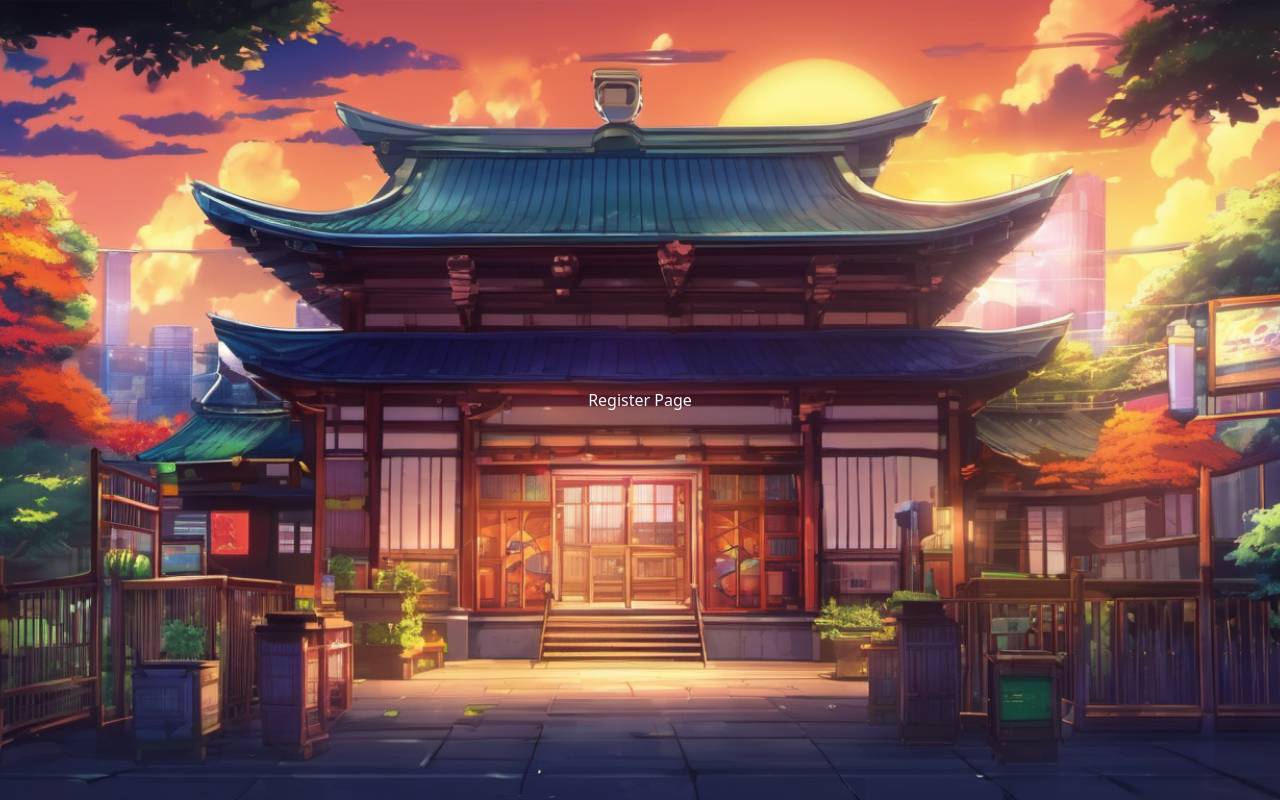
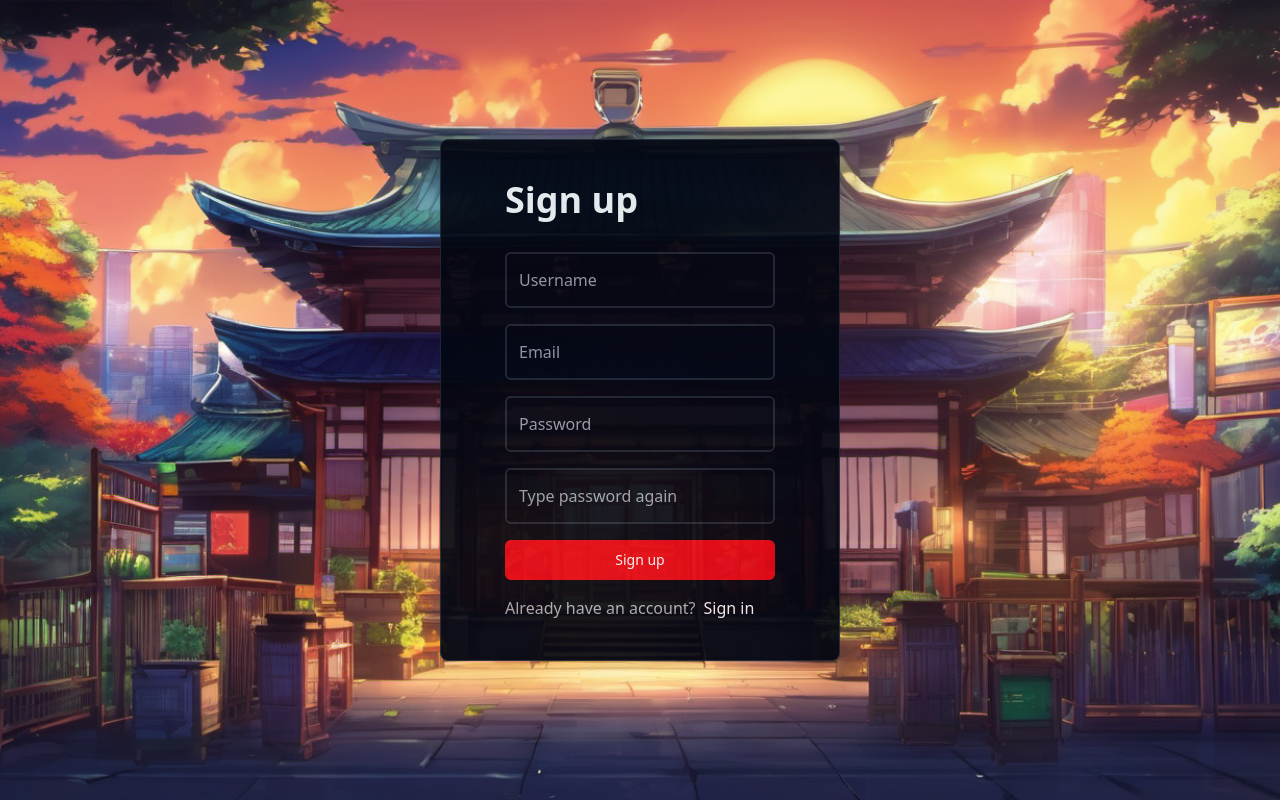
Before and after one commit to d-rubin/Videostore-Frontend, a Next.js app: page /register in a window 1280 px wide. Built offline with nearby package versions, Linux system fonts and the light colour scheme.

Commit message:
feat: add login/register page & added client/SSR-validation of the forms

```diff
--- a/app/(auth)/login/page.tsx
+++ b/app/(auth)/login/page.tsx
@@ -1,14 +1,18 @@
-import { Card, CardHeader, CardTitle, CardContent } from "@/components/ui/card";
-import { Input } from "@/components/ui/input";
+import AuthCard from "@/components/AuthCard";
 
 export default function LoginPage() {
   return (
-    <Card className="flex w-full flex-col gap-8 p-8 sm:w-fit">
-      <h1 className="text-4xl">Sign In</h1>
-      <div className="flex flex-col gap-4">
-        <Input name="username" placeholder="Username" />
-        <Input name="password" placeholder="Password" />
-      </div>
-    </Card>
+    <AuthCard
+      title="Sign In"
+      inputs={[
+        { name: "username", placeholder: "Username" },
+        { name: "password", placeholder: "Password" },
+      ]}
+      link={{
+        description: "Neu bei Netflix?",
+        label: "Jetzt registrieren",
+        href: "/register",
+      }}
+    />
   );
 }
--- a/app/(auth)/register/page.tsx
+++ b/app/(auth)/register/page.tsx
@@ -1,7 +1,19 @@
+import AuthCard from "@/components/AuthCard";
 export default function RegisterPage() {
-    return (
-        <div>
-            <h1>Register Page</h1>
-        </div>
-    )
+  return (
+    <AuthCard
+      title="Sign up"
+      inputs={[
+        { name: "username", placeholder: "Username" },
+        { name: "email", placeholder: "Email" },
+        { name: "password", placeholder: "Password" },
+        { name: "password2", placeholder: "Type password again" },
+      ]}
+      link={{
+        href: "/login",
+        description: "Already have an account?",
+        label: "Sign in",
+      }}
+    />
+  );
 }
--- a/app/globals.css
+++ b/app/globals.css
@@ -12,9 +12,6 @@
 
     --popover: 0 0% 100%;
     --popover-foreground: 224 71.4% 4.1%;
-
-    --primary: 220.9 39.3% 11%;
-    --primary-foreground: 210 20% 98%;
 
     --secondary: 220 14.3% 95.9%;
     --secondary-foreground: 220.9 39.3% 11%;
--- /dev/null
+++ b/components/AuthCard.tsx
@@ -0,0 +1,87 @@
+"use client";
+
+import { Card } from "@/components/ui/card";
+import { Input } from "@/components/ui/input";
+import { Button } from "@/components/ui/button";
+import Link from "next/link";
+import { login, register } from "@/lib/actions";
+import { LoginSchema, RegisterSchema } from "@/lib/schemas";
+import { usePathname } from "next/navigation";
+import { useState } from "react";
+
+type AuthCardProps = {
+  title: string;
+  inputs: {
+    name: string;
+    placeholder: string;
+  }[];
+  link: {
+    description: string;
+    label: string;
+    href: string;
+  };
+};
+
+const AuthCard = ({ title, link, inputs }: AuthCardProps) => {
+  const pathname = usePathname();
+  const [errors, setErrors] = useState<string[]>([]);
+  const validateLogin = async (formData: FormData) => {
+    const username = formData.get("username");
+    const password = formData.get("password");
+
+    const result = LoginSchema.safeParse({ username, password });
+    if (!result.success) {
+      return setErrors(result.error.issues.map((error) => error.message));
+    }
+
+    return setErrors((await login(result.data)).errors);
+  };
+
+  const validateRegister = async (formData: FormData) => {
+    const username = formData.get("username");
+    const password = formData.get("password");
+    const password2 = formData.get("password2");
+    const email = formData.get("email");
+
+    if (password !== password2) return setErrors(["Passwords do not match"]);
+
+    const result = RegisterSchema.safeParse({ username, password, email });
+    if (!result.success) {
+      return setErrors(result.error.issues.map((error) => error.message));
+    }
+
+    return setErrors((await register(result.data)).errors);
+  };
+
+  const handleSubmit = (formData: FormData) => {
+    setErrors([]);
+    if (pathname.includes("/login")) {
+      validateLogin(formData);
+    } else {
+      validateRegister(formData);
+    }
+  };
+
+  return (
+    <Card className="flex w-full flex-col gap-8 px-8 py-10 opacity-90 sm:w-[25rem] sm:px-16">
+      <h1 className="text-4xl font-semibold">{title}</h1>
+      <form
+        // action={pathname.includes("/login") ? validateLogin : validateRegister}
+        action={handleSubmit}
+        className="flex flex-col gap-4"
+      >
+        {inputs.map((input) => (
+          <Input name={input.name} placeholder={input.placeholder} />
+        ))}
+        {!!errors.length && <p>{errors.map((error) => `${error}. `)}</p>}
+        <Button type="submit">{title}</Button>
+        <span className="flex w-fit flex-row gap-2">
+          <p className="opacity-70">{link.description}</p>
+          <Link href={link.href}>{link.label}</Link>
+        </span>
+      </form>
+    </Card>
+  );
+};
+
+export default AuthCard;
--- /dev/null
+++ b/components/ui/button.tsx
@@ -0,0 +1,56 @@
+import * as React from "react";
+import { Slot } from "@radix-ui/react-slot";
+import { cva, type VariantProps } from "class-variance-authority";
+
+import { cn } from "@/lib/utils";
+
+const buttonVariants = cva(
+  "inline-flex items-center justify-center whitespace-nowrap rounded-md text-sm font-medium ring-offset-background transition-colors focus-visible:outline-none focus-visible:ring-2 focus-visible:ring-ring focus-visible:ring-offset-2 disabled:pointer-events-none disabled:opacity-50",
+  {
+    variants: {
+      variant: {
+        default: "bg-primary text-primary-foreground hover:bg-primary/90",
+        destructive:
+          "bg-destructive text-destructive-foreground hover:bg-destructive/90",
+        outline:
+          "border border-input bg-background hover:bg-accent hover:text-accent-foreground",
+        secondary:
+          "bg-secondary text-secondary-foreground hover:bg-secondary/80",
+        ghost: "hover:bg-accent hover:text-accent-foreground",
+        link: "text-primary underline-offset-4 hover:underline",
+      },
+      size: {
+        default: "h-10 px-4 py-2",
+        sm: "h-9 rounded-md px-3",
+        lg: "h-11 rounded-md px-8",
+        icon: "h-10 w-10",
+      },
+    },
+    defaultVariants: {
+      variant: "default",
+      size: "default",
+    },
+  },
+);
+
+export interface ButtonProps
+  extends React.ButtonHTMLAttributes<HTMLButtonElement>,
+    VariantProps<typeof buttonVariants> {
+  asChild?: boolean;
+}
+
+const Button = React.forwardRef<HTMLButtonElement, ButtonProps>(
+  ({ className, variant, size, asChild = false, ...props }, ref) => {
+    const Comp = asChild ? Slot : "button";
+    return (
+      <Comp
+        className={cn(buttonVariants({ variant, size, className }))}
+        ref={ref}
+        {...props}
+      />
+    );
+  },
+);
+Button.displayName = "Button";
+
+export { Button, buttonVariants };
--- a/components/ui/input.tsx
+++ b/components/ui/input.tsx
@@ -11,7 +11,7 @@ const Input = React.forwardRef<HTMLInputElement, InputProps>(
       <input
         type={type}
         className={cn(
-          "flex h-10 w-full rounded-md border border-input bg-background p-5 text-sm ring-offset-background file:border-0 file:bg-transparent file:text-sm file:font-medium placeholder:text-muted-foreground focus-visible:outline-none focus-visible:ring-2 focus-visible:ring-ring focus-visible:ring-offset-2 disabled:cursor-not-allowed disabled:opacity-50",
+          "text-md flex h-14 w-full rounded-md border-2 border-input bg-background px-3 py-4 ring-offset-background file:border-0 file:bg-transparent file:text-sm file:font-medium placeholder:text-muted-foreground focus-visible:outline-none focus-visible:ring-2 focus-visible:ring-ring focus-visible:ring-offset-2 disabled:cursor-not-allowed disabled:opacity-50",
           className,
         )}
         ref={ref}
--- /dev/null
+++ b/lib/actions.ts
@@ -0,0 +1,48 @@
+"use server";
+
+import { cookies } from "next/headers";
+import { LoginSchema, RegisterSchema, TLoginSchema } from "./schemas";
+import { redirect } from "next/navigation";
+
+export const login = async (data: TLoginSchema) => {
+  const result = LoginSchema.safeParse(data);
+  if (!result.success) {
+    return { errors: result.error.issues.map((issue) => issue.message) };
+  }
+
+  try {
+    const apiResult = await fetch(`${process.env.API_URL}/auth/login/`, {
+      method: "POST",
+      body: JSON.stringify(result.data),
+    });
+    const apiData = await apiResult.json();
+    if (apiData.status === 200) {
+      cookies().set("AuthToken", apiData.token);
+      return { errors: [], status: 200, data: apiData };
+    }
+    return { errors: [apiData.message] };
+  } catch (error: any) {
+    return { errors: [error.message] };
+  }
+};
+
+export const register = async (data: TLoginSchema) => {
+  const result = RegisterSchema.safeParse(data);
+  if (!result.success) {
+    return { errors: result.error.issues.map((issue) => issue.message) };
+  }
+
+  try {
+    const apiResult = await fetch(`${process.env.API_URL}/auth/register/`, {
+      method: "POST",
+      body: JSON.stringify(result.data),
+    });
+    const apiData = await apiResult.json();
+    if (apiData.status === 200) {
+      redirect("/login");
+    }
+    return { errors: [apiData.message] };
+  } catch (error: any) {
+    return { errors: [error.message] };
+  }
+};
--- /dev/null
+++ b/lib/schemas.ts
@@ -0,0 +1,21 @@
+import { z } from "zod";
+
+export const LoginSchema = z.object({
+  username: z.coerce.string().trim(),
+  password: z.coerce.string(),
+});
+
+export const RegisterSchema = z.object({
+  email: z.string().trim().email("Use a valid email!"),
+  password: z.coerce
+    .string()
+    .min(6, "Password must have at least 6 characters!")
+    .max(50, "Password must have at most 50 characters!"),
+  username: z.coerce
+    .string()
+    .min(3, "Username must have at least 6 characters!")
+    .max(50, "Username must have at most 50 characters!"),
+});
+
+export type TLoginSchema = z.infer<typeof LoginSchema>;
+export type TRegisterSchema = z.infer<typeof RegisterSchema>;
--- a/package.json
+++ b/package.json
@@ -9,6 +9,7 @@
     "lint": "next lint"
   },
   "dependencies": {
+    "@radix-ui/react-slot": "^1.0.2",
     "class-variance-authority": "^0.7.0",
     "clsx": "^2.1.0",
     "lucide-react": "^0.368.0",
@@ -16,7 +17,8 @@
     "react": "^18",
     "react-dom": "^18",
     "tailwind-merge": "^2.2.2",
-    "tailwindcss-animate": "^1.0.7"
+    "tailwindcss-animate": "^1.0.7",
+    "zod": "^3.22.4"
   },
   "devDependencies": {
     "@types/node": "^20",
--- a/tailwind.config.ts
+++ b/tailwind.config.ts
@@ -1,13 +1,13 @@
-import type { Config } from "tailwindcss"
+import type { Config } from "tailwindcss";
 
 const config = {
   darkMode: ["class"],
   content: [
-    './pages/**/*.{ts,tsx}',
-    './components/**/*.{ts,tsx}',
-    './app/**/*.{ts,tsx}',
-    './src/**/*.{ts,tsx}',
-	],
+    "./pages/**/*.{ts,tsx}",
+    "./components/**/*.{ts,tsx}",
+    "./app/**/*.{ts,tsx}",
+    "./src/**/*.{ts,tsx}",
+  ],
   prefix: "",
   theme: {
     container: {
@@ -25,8 +25,8 @@ const config = {
         background: "hsl(var(--background))",
         foreground: "hsl(var(--foreground))",
         primary: {
-          DEFAULT: "hsl(var(--primary))",
-          foreground: "hsl(var(--primary-foreground))",
+          DEFAULT: "rgb(229 8 21)",
+          foreground: "rgb(255 255 255)",
         },
         secondary: {
           DEFAULT: "hsl(var(--secondary))",
@@ -75,6 +75,6 @@ const config = {
     },
   },
   plugins: [require("tailwindcss-animate")],
-} satisfies Config
+} satisfies Config;
 
-export default config
+export default config;
```
Also changed, not shown: 2 other files (tests, documents, lock files or other folders).
